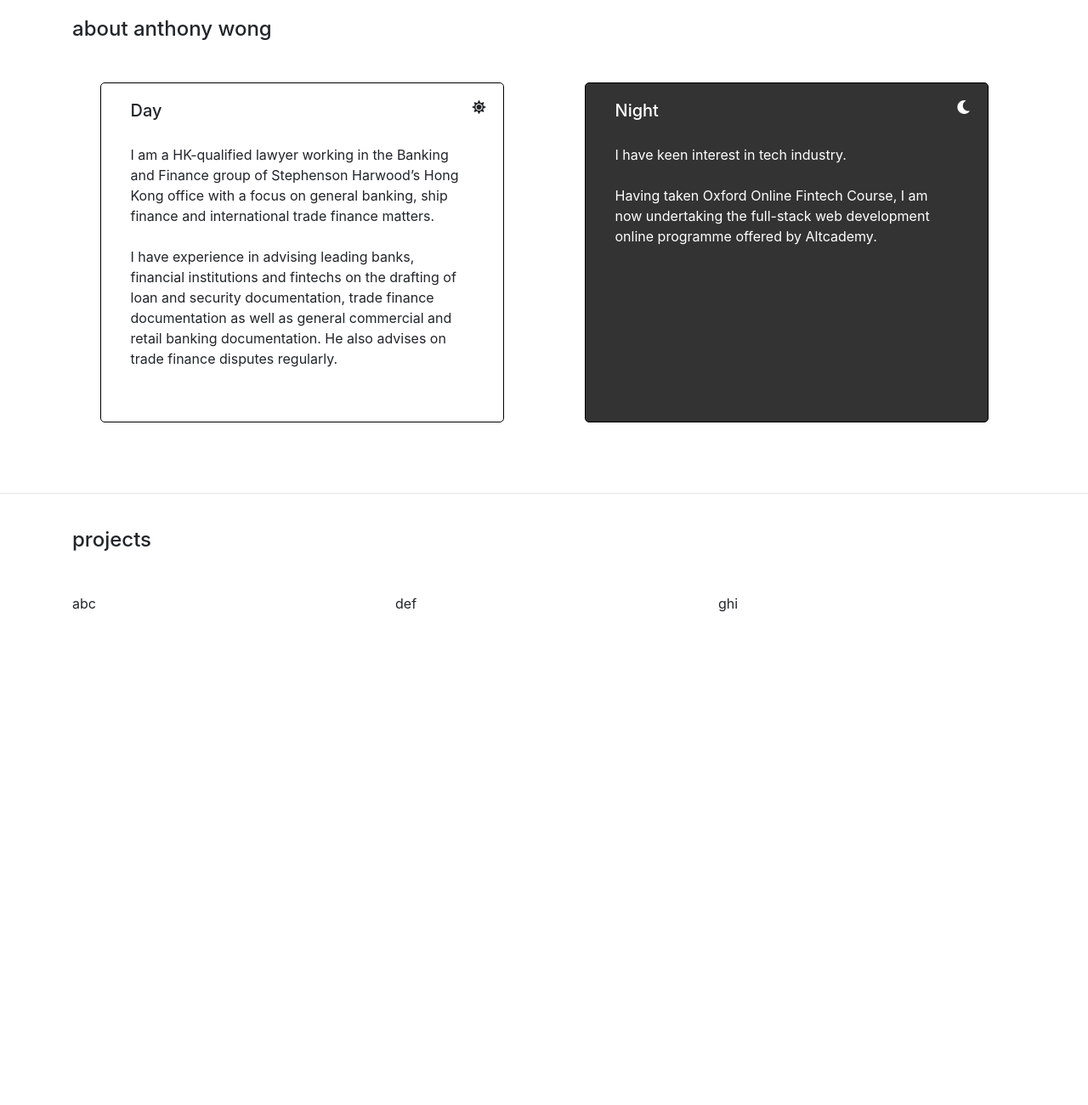
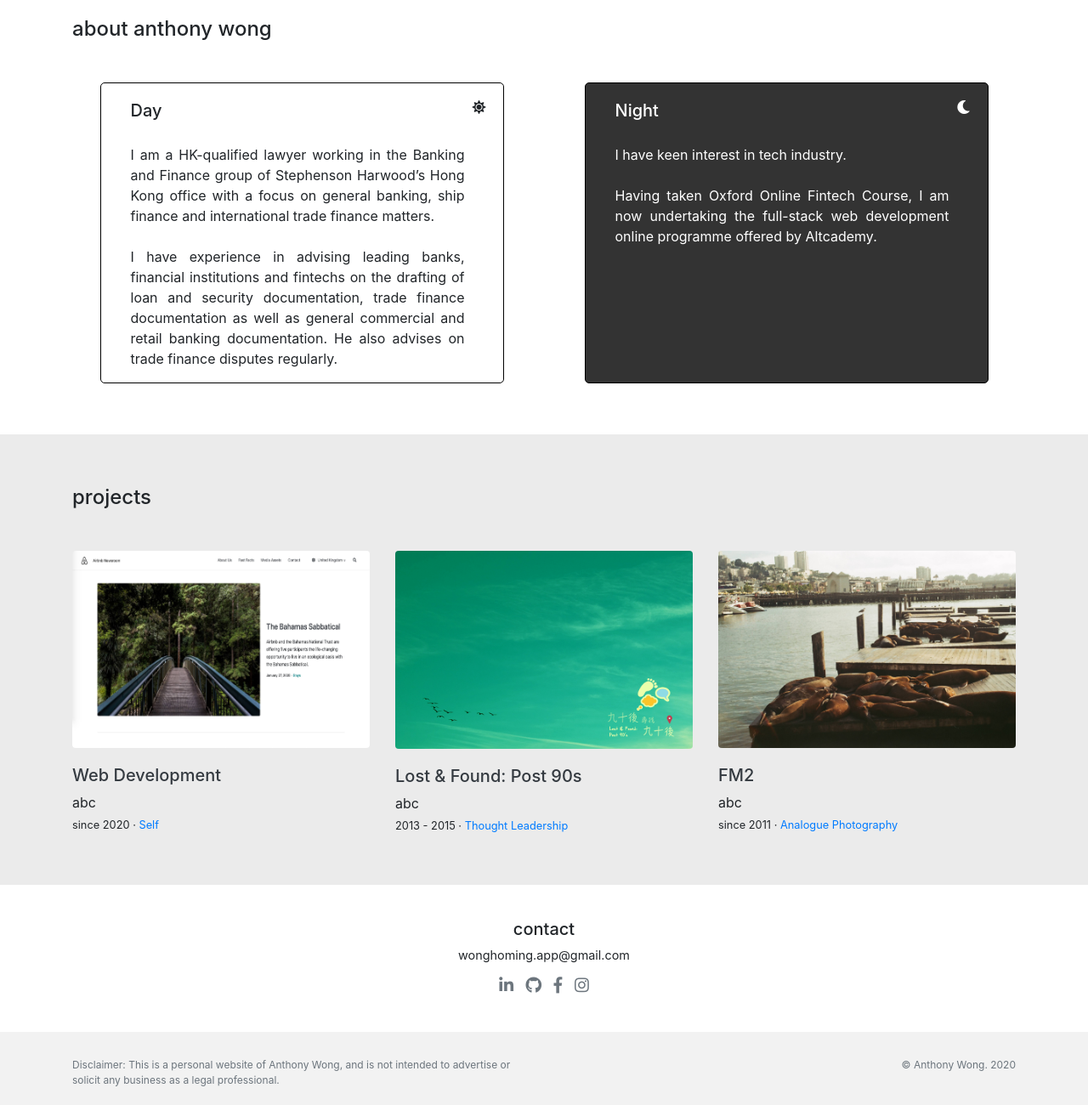
Before and after one commit to hmawong/personal-portfolio, a plain HTML site: page index.html in a window 1280 px wide. Shown: the part 670-1970 px from the top of the page at 85% size. Before the commit the page ends 1392 px from the top, so only its background shows below. Drawn offline with nearby package versions, Linux system fonts and the light colour scheme.

Commit message:
create content

```diff
--- a/index.html
+++ b/index.html
@@ -23,23 +23,23 @@
       </div>
       <div class="d-none d-sm-flex flex-grow-1" id="smNavbar">
         <div class="navbar-nav ml-auto" id="smNavbar-items">
-          <a class="nav-item nav-link text-white" href="#about-me">About Me</a>
+          <a class="nav-item nav-link text-white" href="#about-me">About</a>
           <a class="nav-item nav-link text-white" href="#projects">Projects</a>
           <a class="nav-item nav-link text-white" href="#contact">Contact</a>
         </div>
       </div>
     <!-- Nav for toggle menu -->
-      <a class="navbar-toggler navbar-brand text-muted" role="button" data-toggle="collapse" href="#navbarMenu" id="navbarMenuToggler"><i class="fas fa-bars"></i></a>
-      <div class="navbar-collapse collapse bg-white" id="navbarMenu">
+      <a class="navbar-toggler navbar-brand text-white" role="button" data-toggle="collapse" href="#navbarMenu" id="navbarMenuToggler"><i class="fas fa-bars"></i></a>
+      <div class="navbar-collapse collapse" id="navbarMenu">
         <div>
-          <a class="nav-item nav-link mb-4 nav-content" href="#about-me">About Me</a>
-          <a class="nav-item nav-link mb-4 nav-content" href="#projects">Projects</a>
-          <a class="nav-item nav-link mb-4 nav-content" href="#contact">Contact</a>
+          <a class="nav-item nav-link mt-3 mb-3 nav-content text-white" href="#about-me">About Me</a>
+          <a class="nav-item nav-link mb-3 nav-content text-white" href="#projects">Projects</a>
+          <a class="nav-item nav-link mb-3 nav-content text-white" href="#contact">Contact</a>
         </div>
       </div>
     </nav>
     <!-- home -->
-    <div id="home">
+    <section id="home">
       <div class="container" id="intro">
         <div class="row">
           <div class="col-12 text-center" id="intro-pic">
@@ -55,9 +55,9 @@
           </div>
         </div>
       </div>
-    </div>
+    </section>
     <!-- about me -->
-    <div id="about-me">
+    <section id="about-me">
       <div class="container">
         <div class="row" id="about-me-title">
           <div class="col-12">
@@ -65,13 +65,13 @@
           </div>
         </div>
         <div class="row justify-content-around" id="about-me-content-box">
-          <div class="col-12 col-md-5" id="about-me-content-box-left">
+          <div class="col-12 col-lg-5" id="about-me-content-box-left">
             <div class="content-left content">
               <h5 class="day">
                 Day
               </h5>
               <i class="fas fa-sun" id="logo"></i>
-              <div class="description">
+              <div class="description text-justify">
                 <p>
                   I am a HK-qualified lawyer working in the Banking and Finance group of Stephenson Harwood’s Hong Kong office with a focus on general banking, ship finance and international trade finance matters.
                   <br>
@@ -81,13 +81,13 @@
               </div>
             </div>
           </div>
-          <div class="col-12 col-md-5 text-white" id="about-me-content-box-right">
+          <div class="col-12 col-lg-5 text-white" id="about-me-content-box-right">
             <div class="content-right content">
               <h5 class="night">
                 Night
               </h5>
               <i class="fas fa-moon" id="logo"></i>
-              <div class="description">
+              <div class="description text-justify">
                 <p>
                   I have keen interest in tech industry.
                   <br>
@@ -101,10 +101,9 @@
           </div>
         </div>
       </div>
-    </div>
-    <hr />
+    </section>
     <!-- projects -->
-    <div id="projects">
+    <section id="projects">
       <div class="container">
         <div class="row" id="projects-title">
           <div class="col-12">
@@ -112,18 +111,67 @@
           </div>
         </div>
         <div class="row justify-content-center">
-          <div class="col-4">
-            abc
+          <div class="col-12 col-md-6 col-lg-4" id="web">
+            <img class="img-fluid h-400 rounded" src='./images/portfolio.jpg' />
+            <h5 class="projects-heading"><a class="text-dark" href="#">Web Development</a></h5>
+            <div class="projects-summary text-justify">
+              abc
+            </div>
+            <div class="projects-date">
+              since 2020 · <a class="tag_colour" href="#">Self</a>
+            </div>
           </div>
-          <div class="col-4">
-            def
+          <div class="col-12 col-md-6 col-lg-4" id="l&f">
+            <img class="img-fluid h-400 rounded" src='./images/lost_found_post90s.jpg' />
+            <h5 class="projects-heading"><a class="text-dark" href="#">Lost & Found: Post 90s</a></h5>
+            <div class="projects-summary text-justify">
+              abc
+            </div>
+            <div class="projects-date">
+              2013 - 2015 · <a class="tag_colour" href="#">Thought Leadership</a>
+            </div>
           </div>
-          <div class="col-4">
-            ghi
+          <div class="col-12 col-lg-4" id="FM2">
+            <img class="img-fluid h-400 rounded" src='./images/film.jpg' />
+            <h5 class="projects-heading"><a class="text-dark" href="#">FM2</a></h5>
+            <div class="projects-summary text-justify">
+              abc
+            </div>
+            <div class="projects-date">
+              since 2011 · <a class="tag_colour" href="#">Analogue Photography</a>
+            </div>
           </div>
         </div>
       </div>
-    </div>
+    </section>
+    <!-- contact -->
+    <section class="text-center" id="contact">
+      <div class="container">
+        <h5>contact</h5>
+        <div class="email">
+          wonghoming.app@gmail.com
+        </div>
+        <div class="social-media">
+          <a class="social-media-icon text-muted" href="https://www.linkedin.com/in/hmawong/" target="_blank"><i class="fab fa-linkedin-in"></i></a>
+          <a class="social-media-icon text-muted" href="https://github.com/hmawong" target="_blank"><i class="fab fa-github"></i></a>
+          <a class="social-media-icon text-muted" href="https://www.facebook.com/hmawong" target="_blank"><i class="fab fa-facebook-f"></i></a>
+          <a class="social-media-icon text-muted" href="https://www.instagram.com/wonghoming" target="_blank"><i class="fab fa-instagram"></i></a>
+        </div>
+      </div>
+    </section>
+    <!-- footer -->
+    <section id="footer-section">
+    <footer class="container footer-container">
+      <div class="row justify-content-between">
+        <div class="col-12 col-md-6">
+          <span class="text-secondary text-justify disclaimer">Disclaimer: This is a personal website of Anthony Wong, and is not intended to advertise or solicit any business as a legal professional.</span>
+        </div>
+        <div class="col-12 col-md-4 text-right" id="aw-footer">
+          <span class="text-secondary">© Anthony Wong. 2020</span>
+        </div>
+      </div>
+    </footer>
+  </section>
     <!-- jQuery first, then Popper.js, then Bootstrap JS -->
     <script src="https://code.jquery.com/jquery-3.3.1.slim.min.js" integrity="sha384-q8i/X+965DzO0rT7abK41JStQIAqVgRVzpbzo5smXKp4YfRvH+8abtTE1Pi6jizo" crossorigin="anonymous"></script>
     <script src="https://cdnjs.cloudflare.com/ajax/libs/popper.js/1.14.3/umd/popper.min.js" integrity="sha384-ZMP7rVo3mIykV+2+9J3UJ46jBk0WLaUAdn689aCwoqbBJiSnjAK/l8WvCWPIPm49" crossorigin="anonymous"></script>
--- a/style.css
+++ b/style.css
@@ -29,9 +29,21 @@
     margin-bottom: 30px;
   }
 
+  #about-me-content-box {
+    margin-left: 10px;
+    margin-right: 10px;
+  }
+
   #about-me-content-box-left {
-    padding-bottom: 30px;
+    padding-left: 20px;
+    padding-right: 20px;
   }
+
+  #about-me-content-box-right {
+    margin-left: 20px;
+    margin-right: 20px;
+  }
+
 }
 
 #mdNavbar-items {
@@ -59,8 +71,9 @@
   top: 70px;
   right: -15px;
   left: -15px;
-  height: 300px;
+  height: 200px;
   z-index: 2;
+  background: linear-gradient(#38586f, #557e9c);
 }
 
 #home {
@@ -68,6 +81,11 @@
   background-size: cover;
   background-position: center bottom;
   height: 650px;
+}
+
+.nav-content {
+  position: relative;
+  left: 38px;
 }
 
 /*  Hero */
@@ -93,20 +111,19 @@
 
 #about-me {
   margin-bottom: 60px;
-  height: 500px;
+  max-height: 1000px;
+  display: block;
 }
 
-@media (max-width: 576px) {
-
+@media (max-width: 992px) {
+  #about-me-content-box-left {
+    margin-bottom: 60px;
+  }
 }
 
 #about-me-title {
   margin-top: 40px;
   margin-bottom: 40px;
-}
-
-#about-me-content-box {
-  height: 400px;
 }
 
 #about-me-content-box-left {
@@ -138,7 +155,76 @@
 
 /* projects */
 
+#projects {
+  background-color: rgba(0,0,0,0.08);
+  padding-bottom: 60px;
+  padding-top: 20px;
+}
+
 #projects-title {
   margin-top: 40px;
   margin-bottom: 40px;
 }
+
+.projects-heading {
+  padding-top: 20px;
+}
+
+.projects-date {
+  font-size: 0.8rem;
+  padding-top: 5px;
+}
+
+@media (max-width: 992px) {
+  #FM2{
+    margin-top: 50px;
+  }
+}
+
+/* contact */
+
+#contact {
+  padding-top: 40px;
+  padding-bottom: 40px;
+}
+
+.email {
+  font-size: 0.9rem;
+}
+
+.social-media {
+  padding-top: 10px;
+}
+
+.social-media-icon {
+  font-size: 1.2rem;
+  text-decoration: none;
+  margin: 0 5px;
+}
+
+/* footer */
+footer {
+  font-size: 12px;
+}
+
+#footer-section {
+  background-color: rgba(0,0,0,0.05);
+  padding-top: 15px;
+}
+
+.footer-container {
+  padding-top: 15px;
+  padding-bottom: 20px;
+}
+
+@media (max-width: 768px) {
+    #aw-footer {
+      padding-top: 15px;
+      text-align: center!important;
+    }
+
+    #about-me-title, #projects-title {
+      text-align: center!important;
+    }
+
+}
```
Also changed, not shown: images/film.jpg (added), images/lost_found_post90s.jpg (added), images/portfolio.jpg (added).
